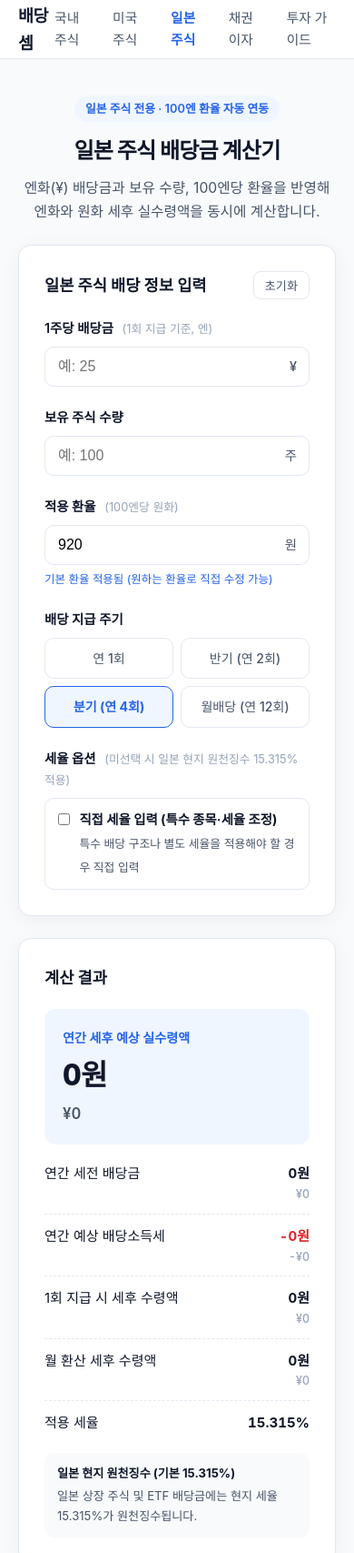
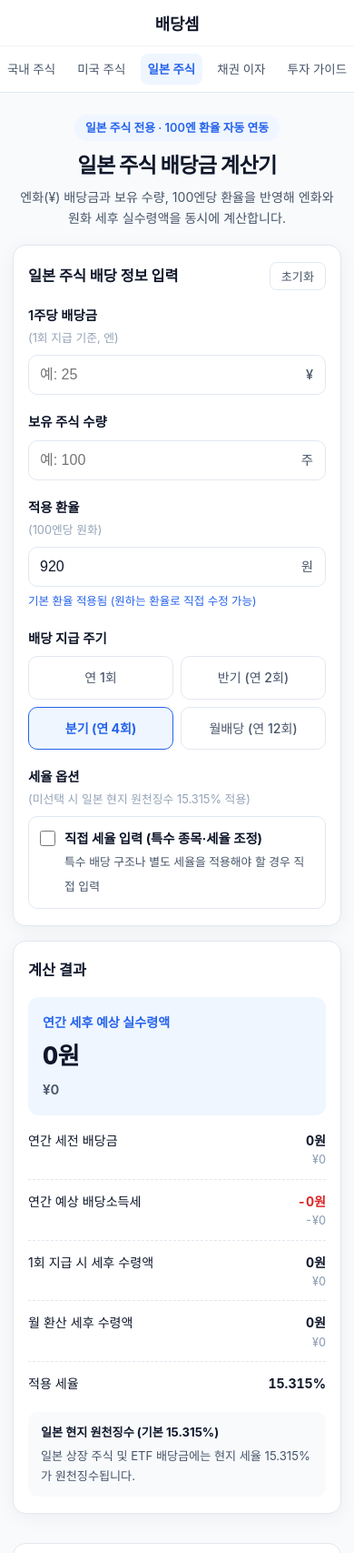
Before and after one commit to baedangsem-glitch/baedangsem, a plain HTML site: page jp.html in a window 390 px wide. Shown: the top 1707 px of the page at 91% size. Drawn offline with Linux system fonts and the light colour scheme; no server answers; a web font is replaced by a local one.

Commit message:
design: CSS 초기화 오타 수정 및 모바일 반응형 최적화

```diff
--- a/css/style.css
+++ b/css/style.css
@@ -26,6 +26,8 @@
   color: var(--text-main);
   line-height: 1.65;
   -webkit-font-smoothing: antialiased;
+  -webkit-text-size-adjust: 100%;
+  overflow-x: hidden;
 }
 
 a {
@@ -64,6 +66,11 @@
   font-weight: 700;
   color: var(--text-main);
   letter-spacing: -0.02em;
+  white-space: nowrap;
+}
+
+.logo:hover {
+  text-decoration: none;
 }
 
 .nav-links {
@@ -75,11 +82,18 @@
 .nav-links a {
   color: var(--text-sub);
   font-weight: 500;
+  white-space: nowrap;
 }
 
 .nav-links a:hover {
   color: var(--primary);
   text-decoration: none;
+}
+
+/* 활성 메뉴 강조 */
+.nav-links a.active {
+  color: var(--primary);
+  font-weight: 700;
 }
 
 /* Hero */
@@ -104,11 +118,13 @@
   font-weight: 800;
   letter-spacing: -0.03em;
   margin-bottom: 8px;
+  word-break: keep-all;
 }
 
 .hero p {
   color: var(--text-sub);
   font-size: 0.98rem;
+  word-break: keep-all;
 }
 
 /* Calculator Layout */
@@ -135,6 +151,7 @@
   display: flex;
   justify-content: space-between;
   align-items: center;
+  gap: 8px;
 }
 
 .btn-reset {
@@ -145,6 +162,7 @@
   padding: 5px 12px;
   border-radius: 8px;
   cursor: pointer;
+  white-space: nowrap;
   transition: all 0.15s;
 }
 
@@ -187,6 +205,10 @@
   font-size: 1rem;
   font-variant-numeric: tabular-nums;
   outline: none;
+  background: #ffffff;
+  color: var(--text-main);
+  -webkit-appearance: none;
+  appearance: none;
   transition: border-color 0.15s;
 }
 
@@ -201,6 +223,15 @@
   color: var(--text-sub);
   font-size: 0.9rem;
   font-weight: 500;
+  pointer-events: none;
+}
+
+/* 환율 상태 텍스트 */
+.rate-status {
+  display: block;
+  margin-top: 6px;
+  font-size: 0.78rem;
+  color: var(--primary);
 }
 
 /* Frequency Segmented Control */
@@ -225,6 +256,7 @@
   color: var(--text-sub);
   cursor: pointer;
   transition: all 0.15s;
+  user-select: none;
 }
 
 .freq-option input:checked + label {
@@ -260,6 +292,7 @@
   margin-top: 3px;
   width: 17px;
   height: 17px;
+  flex-shrink: 0;
   accent-color: var(--primary);
   cursor: pointer;
 }
@@ -305,6 +338,16 @@
   font-variant-numeric: tabular-nums;
   margin-top: 4px;
   letter-spacing: -0.02em;
+  word-break: break-all;
+}
+
+/* 이중 통화 (원화 + 현지 통화) 표시 */
+.result-highlight .sub-value {
+  font-size: 1.05rem;
+  font-weight: 600;
+  color: var(--text-sub);
+  font-variant-numeric: tabular-nums;
+  margin-top: 2px;
 }
 
 .result-list {
@@ -318,6 +361,8 @@
 .result-list li {
   display: flex;
   justify-content: space-between;
+  align-items: flex-start;
+  gap: 12px;
   font-size: 0.94rem;
   padding-bottom: 10px;
   border-bottom: 1px dashed var(--border);
@@ -330,6 +375,19 @@
 
 .result-list .num {
   font-weight: 700;
+  font-variant-numeric: tabular-nums;
+  text-align: right;
+}
+
+.num-stack {
+  text-align: right;
+}
+
+.num-stack .sub-currency {
+  display: block;
+  font-size: 0.78rem;
+  font-weight: 500;
+  color: var(--text-muted);
   font-variant-numeric: tabular-nums;
 }
 
@@ -379,7 +437,7 @@
   margin: 0;
 }
 
-  /* Content Sections (SEO & AdSense) */
+/* Content Sections */
 .content-section {
   background: var(--surface);
   border: 1px solid var(--border);
@@ -388,17 +446,26 @@
   margin-bottom: 24px;
 }
 
+.content-section h1 {
+  font-size: 1.55rem;
+  font-weight: 800;
+  letter-spacing: -0.02em;
+  line-height: 1.35;
+  word-break: keep-all;
+}
+
 .content-section h2 {
   font-size: 1.3rem;
   font-weight: 700;
   margin-bottom: 16px;
   letter-spacing: -0.02em;
+  word-break: keep-all;
 }
 
 .content-section h3 {
   font-size: 1.02rem;
   font-weight: 700;
-    margin: 18px 0 8px;
+  margin: 22px 0 8px;
 }
 
 .content-section p,
@@ -408,8 +475,10 @@
   margin-bottom: 10px;
 }
 
-  .content-section ul {
+.content-section ul,
+.content-section ol {
   padding-left: 20px;
+  margin-bottom: 14px;
 }
 
 .info-table {
@@ -430,77 +499,6 @@
   background: var(--bg);
   font-weight: 600;
   color: var(--text-main);
-  }
-
-  /* Footer */
-  .site-footer {
-    border-top: 1px solid var(--border);
-    padding: 32px 0;
-    margin-top: 48px;
-    color: var(--text-sub);
-    font-size: 0.86rem;
-  }
-
-  .footer-inner {
-    display: flex;
-    justify-content: space-between;
-    flex-wrap: wrap;
-    gap: 16px;
-  }
-
-  .footer-links {
-    display: flex;
-    gap: 16px;
-  }
-
-  @media (max-width: 768px) {
-    .calc-grid {
-      grid-template-columns: 1fr;
-    }
-    .result-card {
-      position: static;
-    }
-    .hero h1 {
-      font-size: 1.5rem;
-    }
-    .freq-grid {
-      grid-template-columns: repeat(2, 1fr);
-    }
-  }
-
-  /* 활성 메뉴 강조 */
-.nav-links a.active {
-  color: var(--primary);
-  font-weight: 700;
-}
-
-/* 환율 상태 텍스트 */
-.rate-status {
-  display: block;
-  margin-top: 6px;
-  font-size: 0.78rem;
-  color: var(--primary);
-}
-
-/* 이중 통화 (원화 + 현지 통화) 표시 */
-.result-highlight .sub-value {
-  font-size: 1.05rem;
-  font-weight: 600;
-  color: var(--text-sub);
-  font-variant-numeric: tabular-nums;
-  margin-top: 2px;
-}
-
-.num-stack {
-  text-align: right;
-}
-
-.num-stack .sub-currency {
-  display: block;
-  font-size: 0.78rem;
-  font-weight: 500;
-  color: var(--text-muted);
-  font-variant-numeric: tabular-nums;
 }
 
 /* FAQ 아코디언 */
@@ -526,6 +524,7 @@
   display: flex;
   justify-content: space-between;
   align-items: center;
+  gap: 12px;
 }
 
 .faq-item summary::-webkit-details-marker {
@@ -537,6 +536,7 @@
   font-size: 1.15rem;
   color: var(--primary);
   font-weight: 700;
+  flex-shrink: 0;
 }
 
 .faq-item[open] summary::after {
@@ -619,3 +619,214 @@
   background: var(--bg);
   text-decoration: none;
 }
+
+/* Footer */
+.site-footer {
+  border-top: 1px solid var(--border);
+  padding: 32px 0;
+  margin-top: 48px;
+  color: var(--text-sub);
+  font-size: 0.86rem;
+}
+
+.footer-inner {
+  display: flex;
+  justify-content: space-between;
+  flex-wrap: wrap;
+  gap: 16px;
+}
+
+.footer-links {
+  display: flex;
+  gap: 16px;
+  flex-wrap: wrap;
+}
+
+/* ==========================================
+   모바일 반응형 최적화 (768px 이하)
+   ========================================== */
+@media (max-width: 768px) {
+  .container {
+    padding: 0 14px;
+  }
+
+  /* 헤더: 2단 배치 (윗줄 로고 / 아랫줄 가로 스크롤 메뉴) */
+  .header-inner {
+    flex-direction: column;
+    align-items: stretch;
+    height: auto;
+    padding: 12px 0 0;
+    gap: 8px;
+  }
+
+  .logo {
+    font-size: 1.12rem;
+    text-align: center;
+  }
+
+  .nav-links {
+    gap: 4px;
+    justify-content: space-between;
+    overflow-x: auto;
+    -webkit-overflow-scrolling: touch;
+    scrollbar-width: none;
+    border-top: 1px solid #f1f5f9;
+    padding: 8px 0;
+    font-size: 0.84rem;
+  }
+
+  .nav-links::-webkit-scrollbar {
+    display: none;
+  }
+
+  .nav-links a {
+    padding: 6px 8px;
+    border-radius: 8px;
+    flex-shrink: 0;
+  }
+
+  .nav-links a.active {
+    background: var(--primary-soft);
+  }
+
+  /* 히어로 영역 */
+  .hero {
+    padding: 24px 0 18px;
+  }
+
+  .hero h1 {
+    font-size: 1.45rem;
+    line-height: 1.3;
+  }
+
+  .hero p {
+    font-size: 0.88rem;
+  }
+
+  /* 계산기 레이아웃 1열 전환 */
+  .calc-grid {
+    grid-template-columns: 1fr;
+    gap: 16px;
+    margin-bottom: 32px;
+  }
+
+  .card {
+    padding: 18px 16px;
+  }
+
+  .card-title {
+    font-size: 1.02rem;
+    margin-bottom: 16px;
+  }
+
+  .form-group {
+    margin-bottom: 18px;
+  }
+
+  .form-hint {
+    display: block;
+    margin-left: 0;
+    margin-top: 2px;
+  }
+
+  .input-wrap input[type="number"] {
+    padding: 12px 42px 12px 12px;
+    font-size: 1rem;
+  }
+
+  .freq-grid {
+    grid-template-columns: repeat(2, 1fr);
+  }
+
+  .freq-option label {
+    padding: 11px 6px;
+  }
+
+  .checkbox-item {
+    padding: 12px;
+  }
+
+  /* 결과 카드 */
+  .result-card {
+    position: static;
+  }
+
+  .result-highlight {
+    padding: 16px;
+    margin-bottom: 16px;
+  }
+
+  .result-highlight .value {
+    font-size: 1.65rem;
+  }
+
+  .result-highlight .sub-value {
+    font-size: 0.95rem;
+  }
+
+  .result-list li {
+    font-size: 0.88rem;
+  }
+
+  /* 가이드·본문 영역 */
+  .content-section {
+    padding: 20px 16px;
+    margin-bottom: 18px;
+  }
+
+  .content-section h1 {
+    font-size: 1.32rem;
+  }
+
+  .content-section h2 {
+    font-size: 1.15rem;
+  }
+
+  .content-section h3 {
+    font-size: 0.98rem;
+  }
+
+  .content-section p,
+  .content-section li {
+    font-size: 0.9rem;
+  }
+
+  /* 표 가로 스크롤 대응 */
+  .info-table {
+    display: block;
+    overflow-x: auto;
+    -webkit-overflow-scrolling: touch;
+    font-size: 0.83rem;
+  }
+
+  .info-table th {
+    white-space: nowrap;
+  }
+
+  .info-table td {
+    min-width: 110px;
+  }
+
+  /* 404 및 푸터 */
+  .error-box {
+    padding: 48px 16px;
+    margin: 24px 0;
+  }
+
+  .site-footer {
+    padding: 24px 0;
+    margin-top: 32px;
+  }
+
+  .footer-inner {
+    flex-direction: column;
+    align-items: center;
+    text-align: center;
+    gap: 10px;
+  }
+
+  .footer-links {
+    justify-content: center;
+    gap: 14px;
+  }
+}
```
Lines whose indentation alone changed are shown as unchanged.
